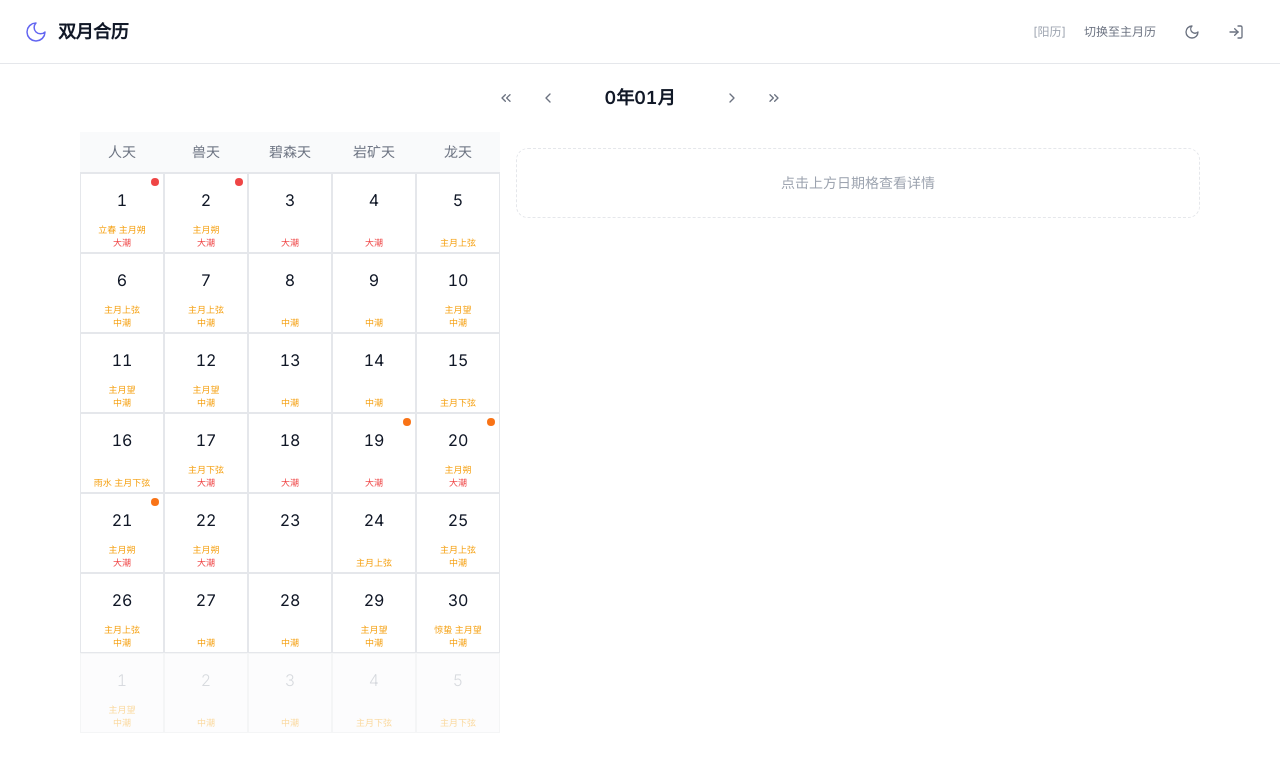
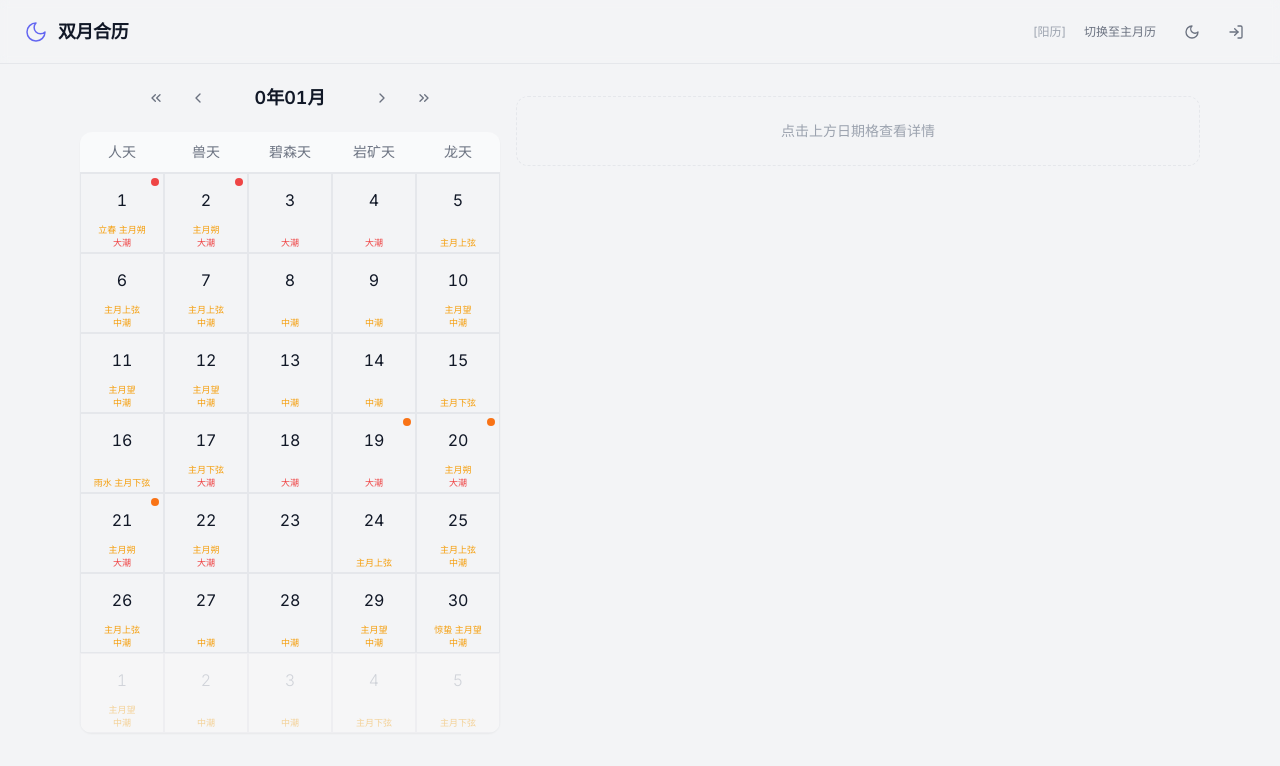
Before and after one commit to ZoeyVirgin/dual-moon-calendar, a React (Vite) app: page / in a window 1280 px wide. Shown: the top 766 px of the page. Built offline with nearby package versions, Linux system fonts and the light colour scheme.

Commit message:
fix(layout): Navigation并入左侧栏+面板shadow-sm+页面底板--bg-page区分层次

```diff
--- a/src/App.tsx
+++ b/src/App.tsx
@@ -37,12 +37,11 @@ export default function App() {
       <LoadingScreen>
         <MainLayout headerActions={<HeaderActions />}>
           <div className="flex-1 flex flex-col p-3 sm:p-4 max-w-6xl mx-auto w-full">
-            <Navigation className="mb-4" />
-
             <div className="flex flex-col lg:flex-row gap-4">
-              {/* 左侧：日历网格 + 时间线 */}
+              {/* 左侧：导航 + 日历 + 时间线 */}
               <div className="lg:w-[420px] shrink-0">
-                <div key={`${currentYear}-${currentMonth}-${viewMode}`} className="animate-fade-in">
+                <Navigation className="mb-4" />
+                <div key={`${currentYear}-${currentMonth}-${viewMode}`} className="animate-fade-in shadow-sm rounded-[var(--radius-lg)] overflow-hidden">
                   <CalendarGrid />
                 </div>
                 <Timeline />
--- a/src/components/calendar/DetailPanel.tsx
+++ b/src/components/calendar/DetailPanel.tsx
@@ -78,7 +78,7 @@ export function DetailPanel({ className }: DetailPanelProps) {
     <div
       className={cn(
         'mt-4 overflow-hidden transition-all duration-[var(--duration-slow)]',
-        'border border-[var(--border-light)] rounded-[var(--radius-lg)] bg-[var(--bg-primary)]',
+        'border border-[var(--border-light)] rounded-[var(--radius-lg)] bg-[var(--bg-primary)] shadow-sm',
         isOpen ? 'max-h-[600px] opacity-100' : 'max-h-0 opacity-0 border-transparent',
         className,
       )}
--- a/src/components/layout/MainLayout.tsx
+++ b/src/components/layout/MainLayout.tsx
@@ -10,7 +10,7 @@ interface MainLayoutProps {
 
 export function MainLayout({ children, headerActions, className }: MainLayoutProps) {
   return (
-    <div className={cn('min-h-screen flex flex-col bg-[var(--bg-primary)]', className)}>
+    <div className={cn('min-h-screen flex flex-col bg-[var(--bg-page)]', className)}>
       {/* Header */}
       <header
         className={cn(
--- a/src/styles/theme.css
+++ b/src/styles/theme.css
@@ -9,6 +9,7 @@
   --bg-primary: #FFFFFF;
   --bg-secondary: #F9FAFB;
   --bg-tertiary: #F3F4F6;
+  --bg-page: #F3F4F6;             /* 页面底板色 */
   --bg-active: #EEF2FF;
 
   /* ========================================
@@ -154,6 +155,7 @@ html {
    深色主题（V1.3）
    ========================================== */
 [data-theme='dark'] {
+  --bg-page: #0A0B14;
   --bg-primary: #0F1119;
   --bg-secondary: #1A1D2B;
   --bg-tertiary: #252836;
```
Also changed, not shown: .claude/settings.local.json, 1 other file (tests, documents, lock files or other folders).
